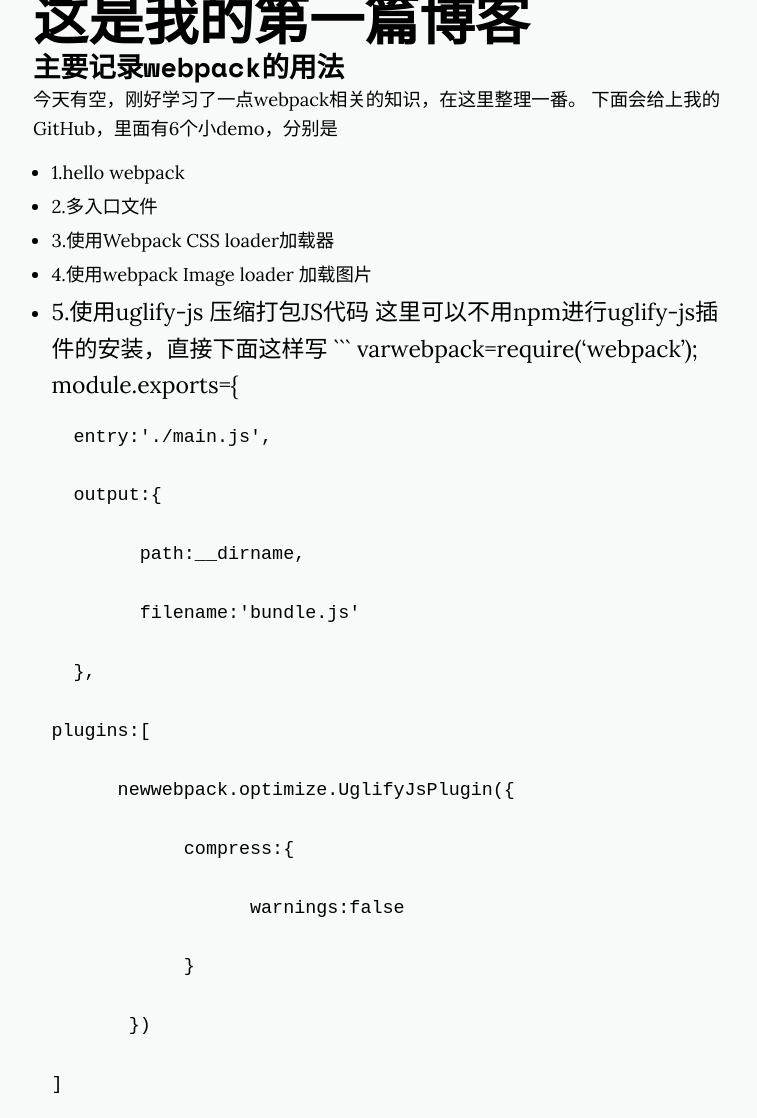
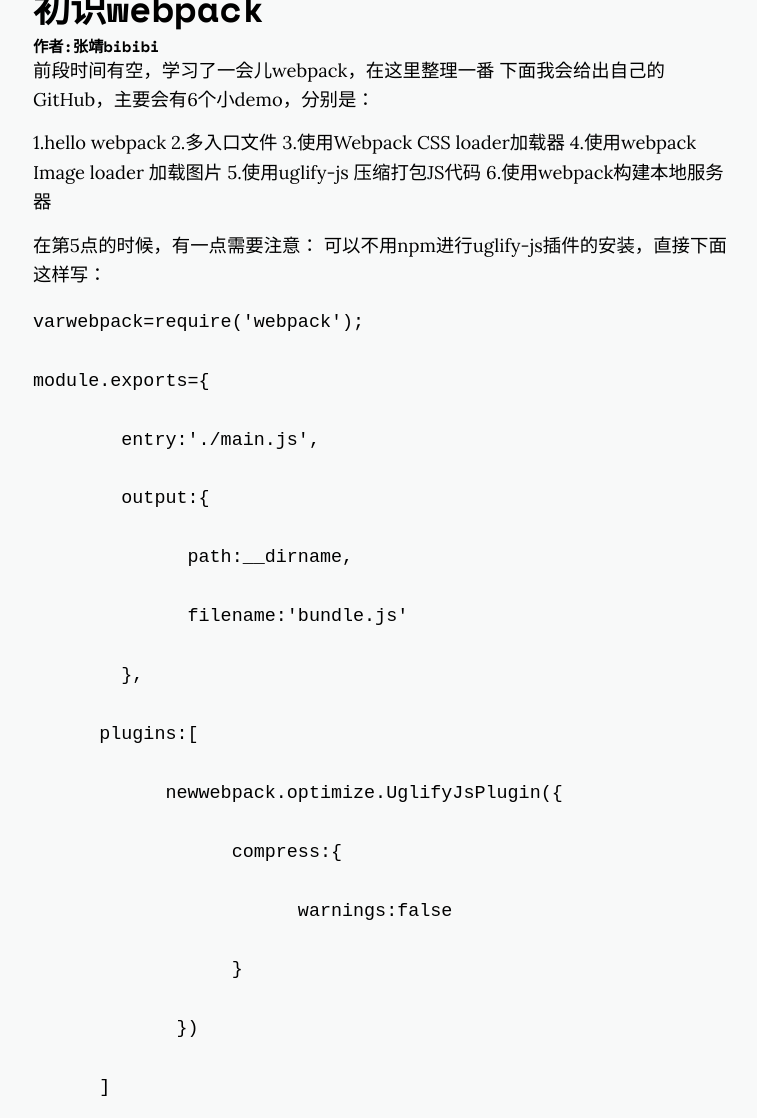
Before and after one commit to zhangjing9898/zhangjing9898.github.io, a Jekyll site: the page built from _posts/2017-09-08-first-blog.markdown, in a window 1280 px wide and 1400 px high, scrolled down 450 px. Shown: the part 282-1400 px from the top of the window, without its empty margins (255-1012 px from the left). Built offline with Jekyll 4.4.1, drawn with Linux system fonts in a browser that asks for light colours; nearby versions of some CDN libraries; some of the changed text lies outside the part shown.

Commit message:
webpack
webpack

````diff
--- a/_posts/2017-09-08-first-blog.markdown
+++ b/_posts/2017-09-08-first-blog.markdown
@@ -9,19 +9,26 @@
 image-sm: https://unsplash.it/2000/1200?image=1000
 ---
 
-# 这是我的第一篇博客
-### 主要记录webpack的用法
+## 初识webpack
 
-今天有空，刚好学习了一点webpack相关的知识，在这里整理一番。
-下面会给上我的GitHub，里面有6个小demo，分别是
-- 1.hello webpack
-- 2.多入口文件
-- 3.使用Webpack CSS loader加载器
-- 4.使用webpack Image loader 加载图片
-- 5.使用uglify-js 压缩打包JS代码
-这里可以不用npm进行uglify-js插件的安装，直接下面这样写
+##### 作者:张靖bibibi
+
+前段时间有空，学习了一会儿webpack，在这里整理一番
+下面我会给出自己的GitHub，主要会有6个小demo，分别是：
+
+1.hello webpack
+2.多入口文件
+3.使用Webpack CSS loader加载器
+4.使用webpack Image loader 加载图片
+5.使用uglify-js 压缩打包JS代码
+6.使用webpack构建本地服务器
+
+在第5点的时候，有一点需要注意：
+可以不用npm进行uglify-js插件的安装，直接下面这样写：
+
 ```
 varwebpack=require('webpack');
+
 module.exports={
 
         entry:'./main.js',
@@ -50,4 +57,39 @@
 
 };
 ```
-这是GitHub地址 <https://github.com/zhangjing9898/webpack.git>
+
+关于第6点，这里需要提一点：因为前5个demo都是用的live-server充当本地服务器，最后一个是用的常用的webpack-dev-server来搭建服务器
+
+最后贴上webpack的几个npm安装:
+
+```
+/*全局安装*/
+
+npm install webpack -g
+
+/*liver-server充当服务器*/
+
+npm intall liver-server -g
+
+/*init*/
+
+npm init
+
+/*cssloader*/
+
+npm install css-loader --save-dev
+
+npm install style-loader --save-dev
+
+/*img loader*/
+
+cnpm install url-loader --save-dev
+
+cpnm install file-loader --save-dev
+
+/*webpack搭建服务器*/
+
+npm install webpack-dev-server --save-dev
+```
+
+最后，给出相关代码的地址:<https://github.com/zhangjing9898/webpack.git>
````
